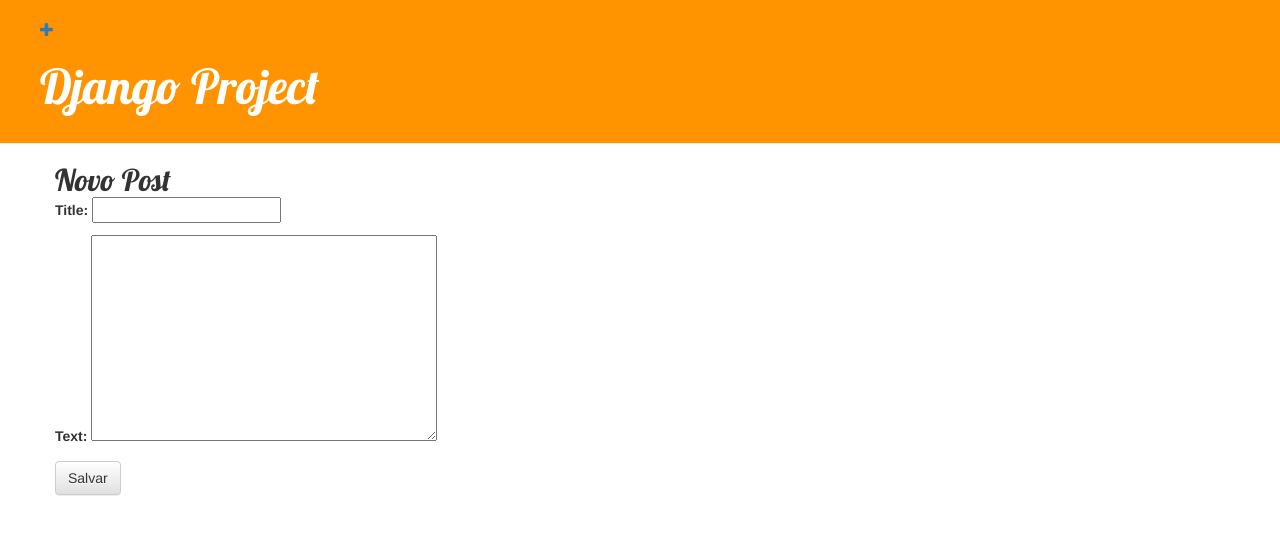
After one commit to giovanasilveiracardoso/django-project, a Django app: page /post/new/ in a window 1280 px wide. The commit adds this page. Shown: the top 535 px of the page. Run offline with Django 3.2, Linux system fonts and the light colour scheme; some libraries are stand-ins or nearby versions.

Commit message:
Criação e edição de post por tela criada

```diff
--- /dev/null
+++ b/blog/forms.py
@@ -0,0 +1,9 @@
+from django import forms
+from .models import Post
+
+
+class PostForm(forms.ModelForm):
+
+    class Meta:
+        model = Post
+        fields = ['title', 'text']
--- a/blog/static/css/blog.css
+++ b/blog/static/css/blog.css
@@ -24,9 +24,19 @@
 }
 
 .post {
-    margin-bottom: 70px;
+    margin-bottom: 35px;
 }
 
 .post h2 a, .post h2 a:visited {
     color: #000000;
 }
+
+#agrupaTituloBotaoEditar {
+    display: flex;
+}
+
+h2 {
+    margin-right: 5px;
+    margin-top: 0px;
+    margin-bottom: 0px;
+}
--- a/blog/templates/blog/base.html
+++ b/blog/templates/blog/base.html
@@ -11,6 +11,7 @@
     </head>
     <body>
         <div class="page-header">
+            <a href="{% url 'post_new' %}" class="top-menu"><span class="glyphicon glyphicon-plus"></span></a>
             <h1><a href="/">Django Project</a></h1>
         </div>
         <div class="content container">
--- a/blog/templates/blog/post_detail.html
+++ b/blog/templates/blog/post_detail.html
@@ -2,12 +2,15 @@
 
 {% block content %}
     <div class="post">
+        <div id="agrupaTituloBotaoEditar">
+            <h2>{{ post.title }}</h2>
+            <a class="btn btn-default" href="{% url 'post_edit' pk=post.pk %}"><span class="glyphicon glyphicon-pencil"></span></a>
+        </div>
         {% if post.published_date %}
             <div class="date">
                 {{ post.published_date }}
             </div>
         {% endif %}
-        <h2>{{ post.title }}</h2>
         <p>{{ post.text | linebreaksbr }}</p>
     </div>
 {% endblock content %}
--- /dev/null
+++ b/blog/templates/blog/post_edit.html
@@ -0,0 +1,10 @@
+{% extends 'blog/base.html' %}
+
+{% block content %}
+    <h2>Novo Post</h2>
+
+    <form method="POST" class="post-form">{% csrf_token %}
+        {{ form.as_p }}
+        <button type="submit" class="save btn btn-default">Salvar</button>
+    </form>
+{% endblock %}
--- a/blog/templates/blog/post_list.html
+++ b/blog/templates/blog/post_list.html
@@ -3,7 +3,7 @@
 {% block content %}
     {% for post in posts %}
         <div class="post">
-            <h1><a href="{% url 'post_detail' id=post.id %}">{{ post.title }}</a></h1>
+            <h2><a href="{% url 'post_detail' id=post.id %}">{{ post.title }}</a></h2>
             <div class="date">
                 {{ post.published_date }}
             </div>
--- a/blog/urls.py
+++ b/blog/urls.py
@@ -4,4 +4,6 @@
 urlpatterns = [
     url(r'^$', views.post_list, name='post_list'),
     url(r'^post/(?P<id>[0-9]+)/$', views.post_detail, name='post_detail'),
+    url(r'^post/new/$', views.post_new, name='post_new'),
+    url(r'^post/(?P<pk>[0-9]+)/edit/$', views.post_edit, name='post_edit'),
 ]
--- a/blog/views.py
+++ b/blog/views.py
@@ -1,15 +1,50 @@
-from django.shortcuts import render, get_object_or_404
+from django.shortcuts import render, get_object_or_404, redirect
 from django.utils import timezone
 
+from .forms import PostForm
 from .models import Post
 
 
 def post_list(request):
     posts = Post.objects.filter(published_date__lte=timezone.now()).order_by('published_date')
-    print(posts[0].pk)
+
     return render(request, 'blog/post_list.html', {'posts': posts})
 
 
 def post_detail(request, id):
-    post = get_object_or_404(Post, id=id)
+    post = get_object_or_404(Post, pk=id)
     return render(request, 'blog/post_detail.html', {'post': post})
+
+
+def post_new(request):
+    if request.method == "POST":
+        form = PostForm(request.POST)
+
+        if form.is_valid():
+            post = form.save(commit=False)
+            post.author = request.user
+            post.published_date = timezone.now()
+            post.save()
+
+            return redirect('post_detail', id=post.pk)
+    else:
+        form = PostForm()
+    return render(request, 'blog/post_edit.html', {'form': form})
+
+
+def post_edit(request, pk):
+    post = get_object_or_404(Post, pk=pk)
+    if request.method == "POST":
+        form = PostForm(request.POST, instance=post)
+
+        if form.is_valid():
+            post = form.save(commit=False)
+            post.author = request.user
+            post.published_date = timezone.now()
+            post.save()
+
+            return redirect('post_detail', id=post.pk)
+    else:
+        form = PostForm(instance=post)
+
+    return render(request, 'blog/post_edit.html', {'form': form})
```
